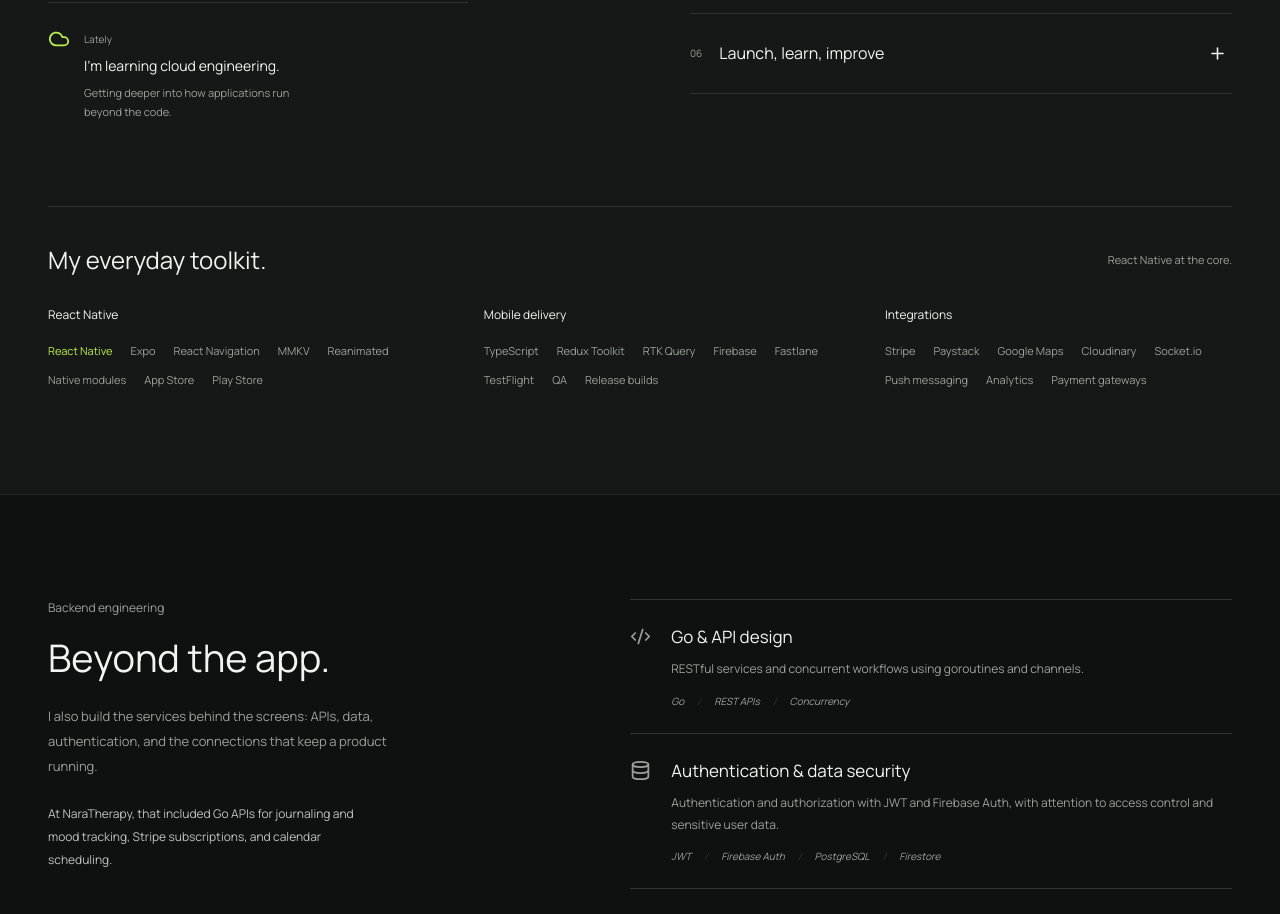
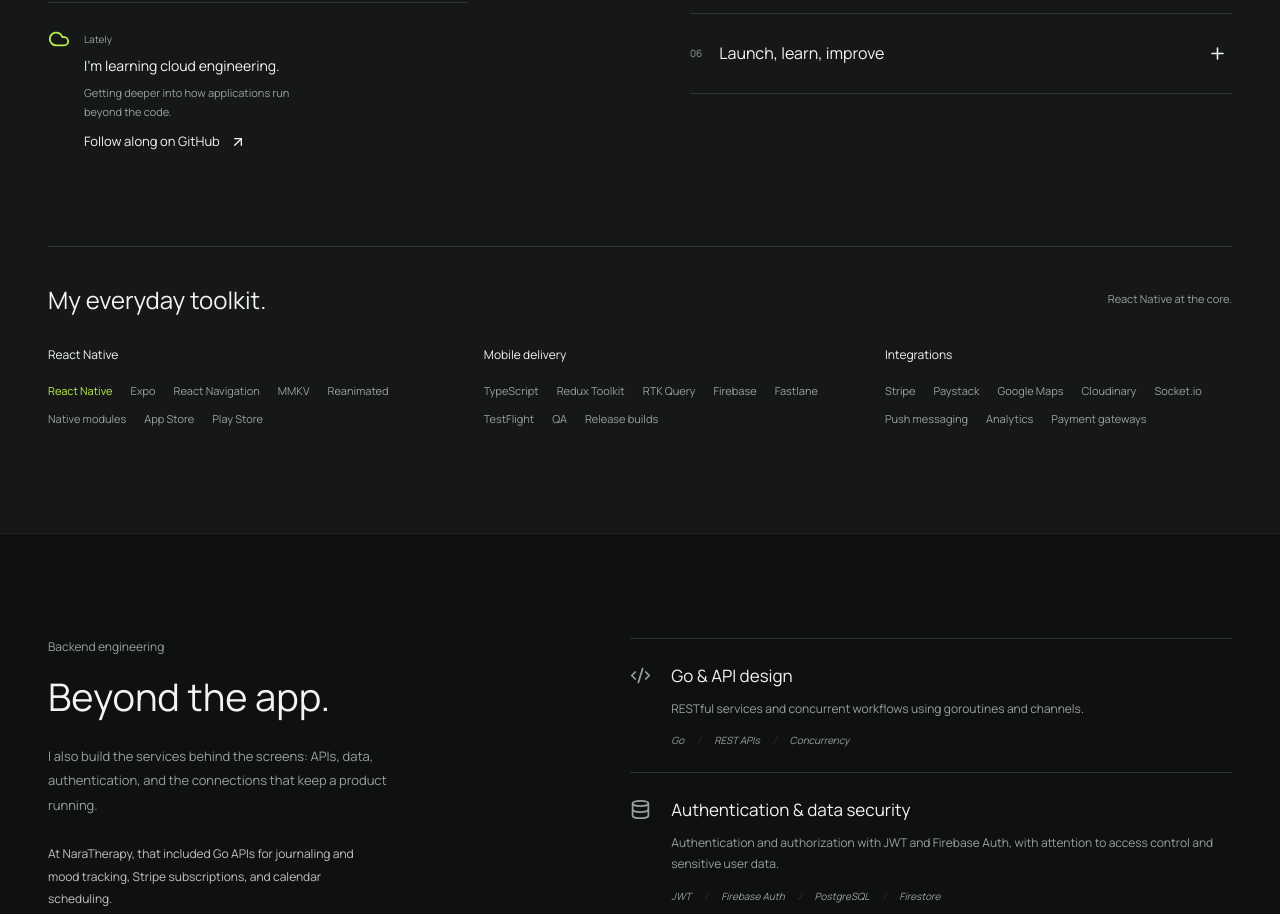
Before and after one commit to mightyFZeus/portfolio-new, a Next.js app: page / in a window 1280 px wide. Shown: the part 2640-3554 px from the top of the page. Built offline with nearby package versions, Linux system fonts and the light colour scheme.

Commit message:
Link cloud engineering learning repository

```diff
--- a/src/app/page.tsx
+++ b/src/app/page.tsx
@@ -293,6 +293,14 @@
               <small>
                 Getting deeper into how applications run beyond the code.
               </small>
+              <a
+                href="https://github.com/mightyFZeus/cloud-engineering"
+                target="_blank"
+                rel="noopener noreferrer"
+                className="text-link"
+              >
+                Follow along on GitHub <ArrowUpRight size={16} aria-hidden="true" />
+              </a>
             </div>
           </aside>
         </div>
```
